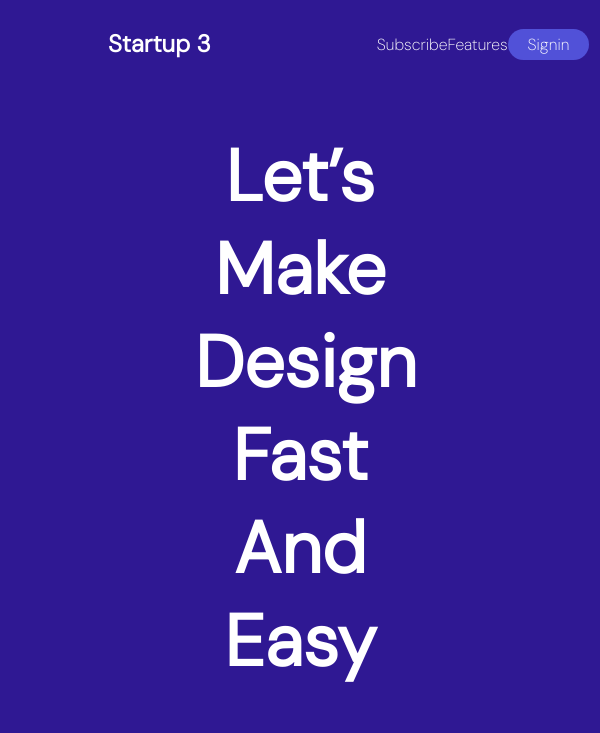
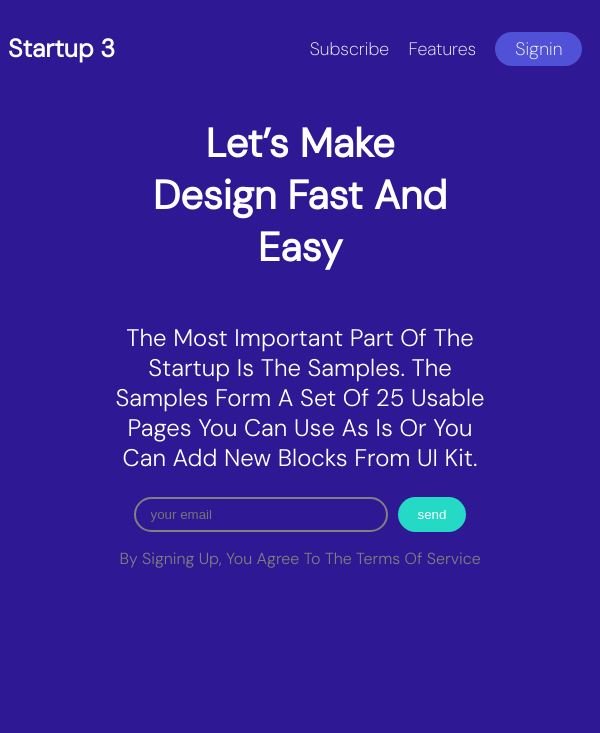
Before and after one commit to muhammad-akasha/template-2, a plain HTML site: page index.html in a window 600 px wide. Shown: the top 733 px of the page. Drawn offline with Linux system fonts and the light colour scheme.

Commit message:
Add files via upload

```diff
--- a/index.html
+++ b/index.html
@@ -5,59 +5,9 @@
     <meta name="viewport" content="width=device-width, initial-scale=1.0">
     <meta http-equiv="X-UA-Compatible" content="ie=edge">
     <title>Document</title>
-    <style>
-        @import url('https://fonts.googleapis.com/css2?family=DM+Sans:opsz,wght@9..40,200;9..40,300&display=swap');
-        body{
-            padding: 0px 100px;text-transform: capitalize;background: #2F1893;
-;font-family: 'DM Sans', sans-serif;
-        }
-    nav{
-        display: flex;justify-content: space-between;;color: #ffffff
-    }
-    .nav-links{
-        display: flex;justify-content: space-around;width: 30%;align-items: center
-    }
-    .nav-links>h4{
-    font-weight: 200
-    }
-    .signin{
-        padding: 5px 20px;border-radius: 20px;background-color: rgb(81, 81, 216)
-    }
-    .container{
-        width: 100%;display: flex;justify-content: center;flex-wrap: wrap
-    }
-    .content-head{
-       width: 100%;display: flex;justify-content: center
-    }
-    .content-head>h1{
-        font-size: 72px ;width: 55%;text-align: center;color: #ffffff
-    }
-    .content-p{
-        display: flex;justify-content: center;color: #ffffff
-    }
-    .content-p>p{
-        font-size: 22px;width: 50%;text-align: center;line-height: 30px
-    }
-    form{
-        display: flex;gap: 10px
-    }
-    #inputemail{
+    <link rel="stylesheet" href="style.css">
+    <link rel="stylesheet" href="media.css">
 
-    width:270px;
-        padding: 10px 20px;
-       border-radius: 100px;;background: transparent;border: 2px solid gray;color:#FFFFFF
-    }
-    #btn{
-        padding: 10px 20px
-        ;border-radius: 100px; background: #25DAC5;
-;color: #ffffff;outline: none;border: none
-    }
-    .input-field>p{
-        color: gray;text-align: center
-    }
-
-
-    </style>
 </head>
 <body>
     <nav>
--- /dev/null
+++ b/media.css
@@ -0,0 +1,89 @@
+@media only screen and (min-width: 360px) and (max-width: 600px) {
+  body {
+    padding: 0px;
+  }
+  .navbar {
+    display: flex;
+    align-items: center;
+  }
+  .navbar > h2 {
+    font-size: 20px;
+  }
+  .nav-links {
+    width: 70%;
+  }
+  .nav-links > h4 {
+    font-size: 14px;
+  }
+  .content-head > h1 {
+    font-size: 35px;
+  }
+  .content-p > p {
+    font-size: 20px;
+    width: 65%;
+  }
+  #inputemail {
+    width: 200px;
+    padding: 8px 15px;}
+    form {
+        display: flex;
+        gap: 10px;
+        justify-content: center;}
+
+}
+@media only screen and (min-width:400px) and (max-width:600px){
+    .nav-links {
+        width: 60%;
+    }
+}
+@media only screen and (min-width: 600px) and (max-width: 800px) {
+  body {
+    padding: 0px;
+  }
+  .navbar {
+    display: flex;
+    align-items: center;
+  }
+  .navbar > h2 {
+    font-size: 25px;
+  }
+  .nav-links {
+    width: 50%;
+  }
+  .nav-links > h4 {
+    font-size: 18px;
+  }
+  .content-head > h1 {
+    font-size: 40px;
+  }
+  .content-p > p {
+    font-size: 24px;
+    width: 65%;
+  }
+  #inputemail {
+    width: 220px;
+    padding: 8px 15px;}
+    form {
+        display: flex;
+        gap: 10px;
+        justify-content: center;}
+
+}
+@media only screen and (min-width: 800px) and (max-width: 1200px) {
+    body{
+        padding: 0px 50px
+    }
+    .navbar{
+        display: flex;
+        align-items: center;font-size: 21px
+    }
+
+    .nav-links{
+        width: 45%;font-size: 18px
+    }
+    .content-head>h1 {
+        width: 65%;
+        text-align: center;
+        color: #ffffff;
+        font-size: 60px;}
+}
--- /dev/null
+++ b/style.css
@@ -0,0 +1,50 @@
+
+@import url('https://fonts.googleapis.com/css2?family=DM+Sans:opsz,wght@9..40,200;9..40,300&display=swap');
+body{
+    padding: 0px 100px;text-transform: capitalize;background: #2F1893;
+;font-family: 'DM Sans', sans-serif;
+}
+nav{
+display: flex;justify-content: space-between;;color: #ffffff
+}
+.nav-links{
+display: flex;justify-content: space-around;width: 30%;align-items: center
+}
+.nav-links>h4{
+font-weight: 200
+}
+.signin{
+padding: 5px 20px;border-radius: 20px;background-color: rgb(81, 81, 216)
+}
+.container{
+width: 100%;display: flex;justify-content: center;flex-wrap: wrap
+}
+.content-head{
+width: 100%;display: flex;justify-content: center
+}
+.content-head>h1{
+font-size: 72px ;width: 55%;text-align: center;color: #ffffff
+}
+.content-p{
+display: flex;justify-content: center;color: #ffffff
+}
+.content-p>p{
+font-size: 22px;width: 50%;text-align: center;line-height: 30px
+}
+form{
+display: flex;gap: 10px
+}
+#inputemail{
+
+width:270px;
+padding: 10px 20px;
+border-radius: 100px;;background: transparent;border: 2px solid gray;color:#FFFFFF
+}
+#btn{
+padding: 10px 20px
+;border-radius: 100px; background: #25DAC5;
+;color: #ffffff;outline: none;border: none
+}
+.input-field>p{
+color: gray;text-align: center
+}
```
